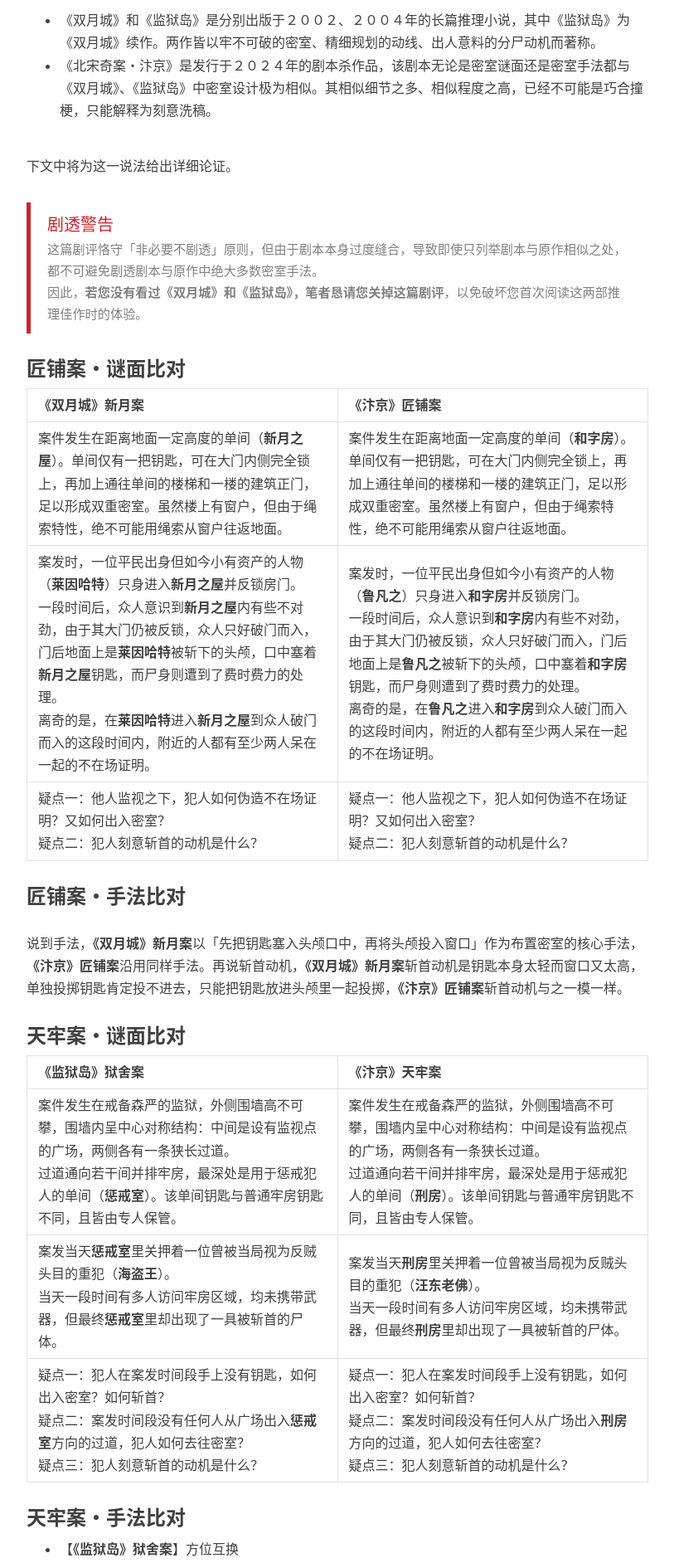
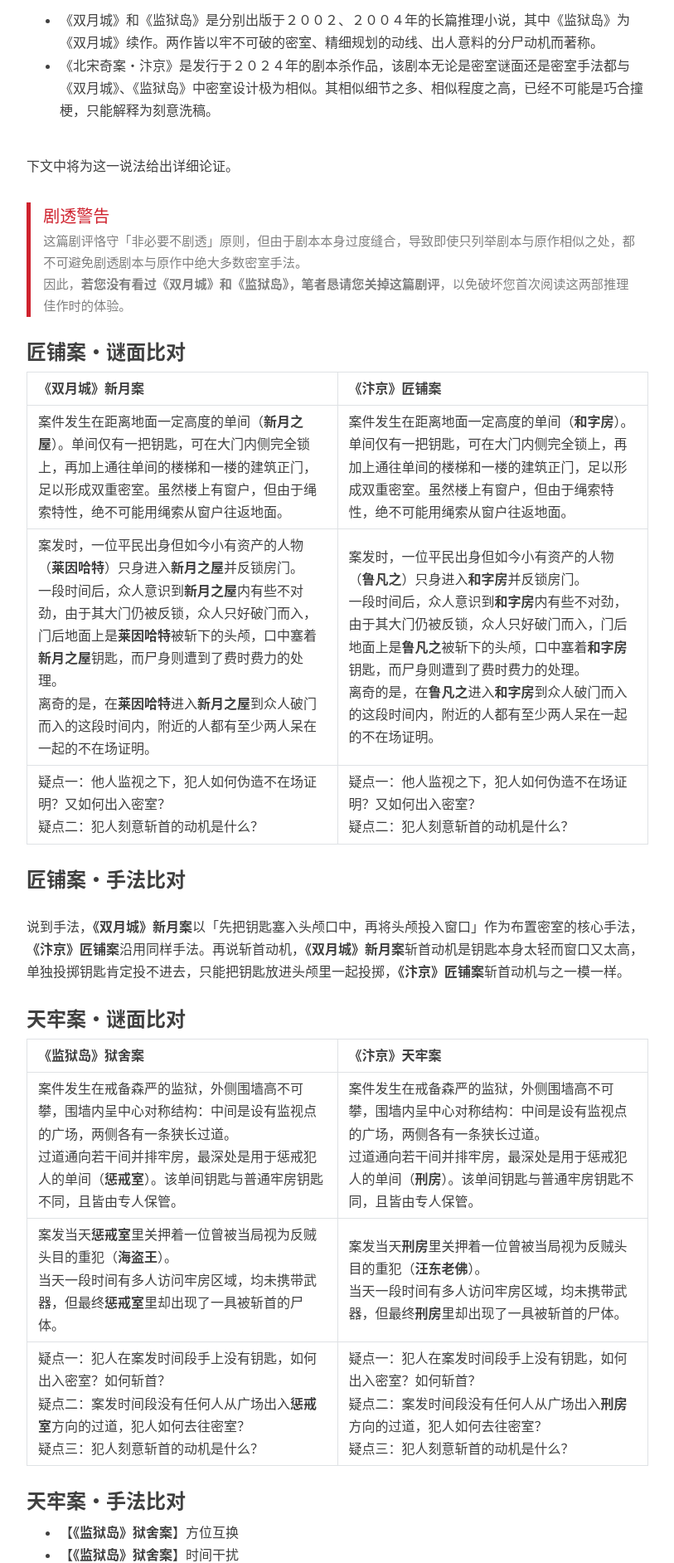
Before and after one commit to mysteryreview/mysteryreview.github.io, a Jekyll site: the page built from _posts/2024-05-31-北宋奇案.md, in a window 1280 px wide. Shown: the part 613-2497 px from the top of the page at 83% size, without its empty margins (233-1046 px from the left). Built offline with Jekyll 4.4.1, drawn with Linux system fonts in a browser that asks for light colours; nearby versions of some CDN libraries; comment, search, counter and statistics services are not loaded.

Commit message:
Update 2024-05-31-北宋奇案.md

```diff
--- a/_posts/2024-05-31-北宋奇案.md
+++ b/_posts/2024-05-31-北宋奇案.md
@@ -19,7 +19,7 @@
 
 下文中将为这一说法给出详细论证。
 
-<blockquote style="border-left-color: rgb(207, 34, 46);">
+<blockquote style="border-left-color: rgb(207, 34, 46); padding: 0px 1em; margin-bottom: 16px;">
 <p style="color: rgb(207, 34, 46); font-size: 2.0rem; font-weight: 1800;">剧透警告</p>
 <p>这篇剧评恪守「非必要不剧透」原则，但由于剧本本身过度缝合，导致即使只列举剧本与原作相似之处，都不可避免剧透剧本与原作中绝大多数密室手法。</p>
 <p>因此，<strong>若您没有看过《双月城》和《监狱岛》，笔者恳请您关掉这篇剧评</strong>，以免破坏您首次阅读这两部推理佳作时的体验。</p>
```
